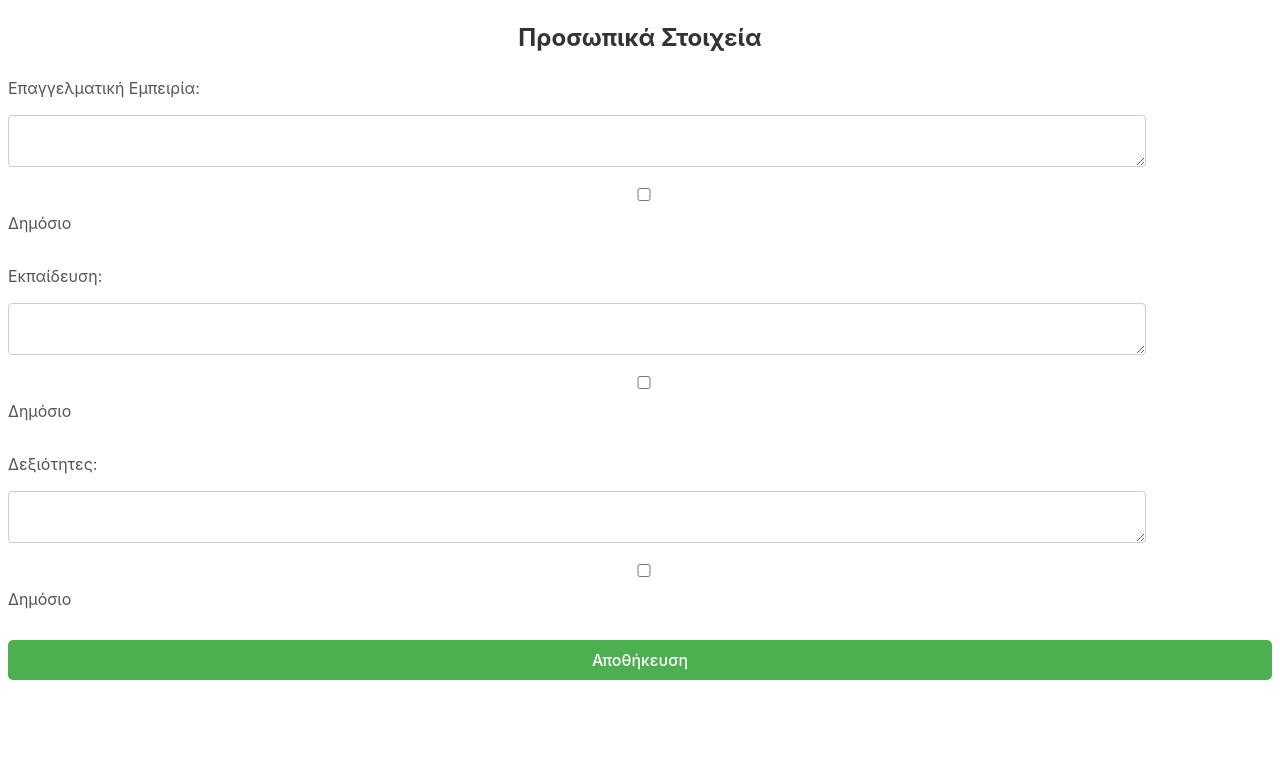
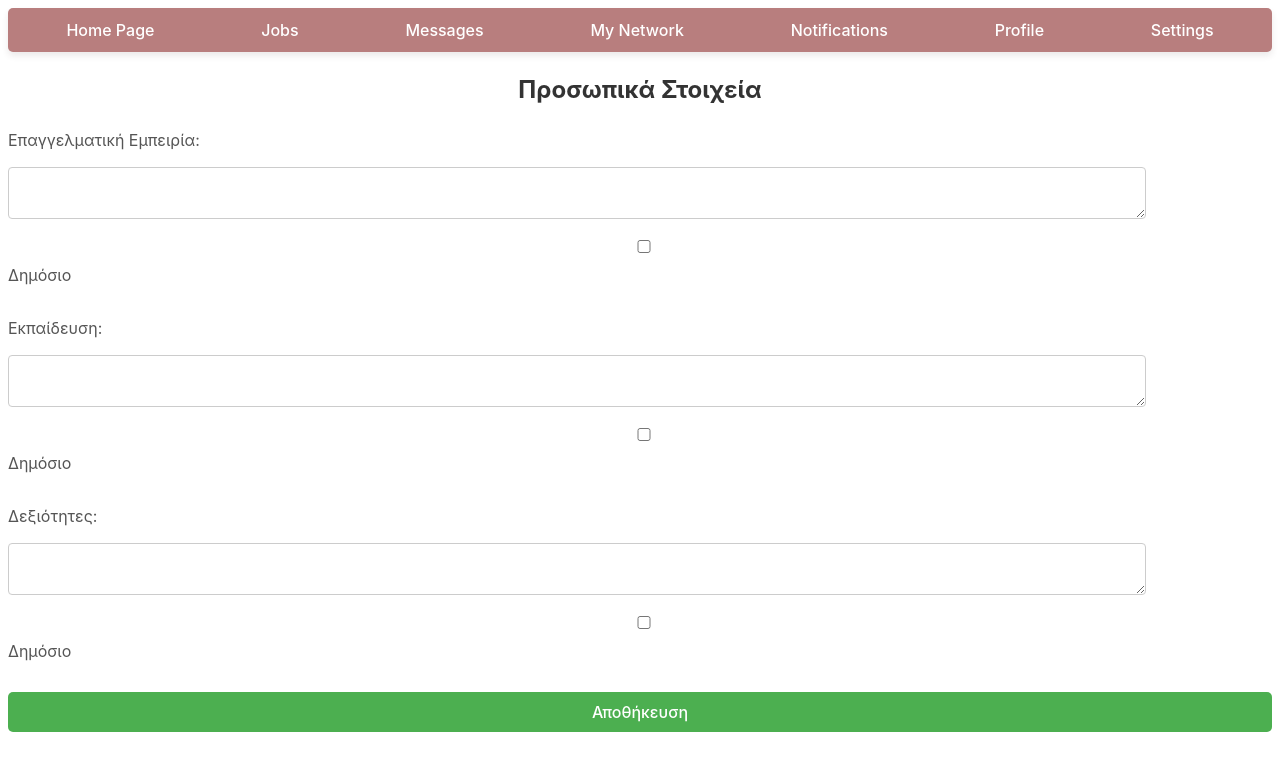
Before and after one commit to nataliakrik/django-python, a React (Vite) app in the folder frontend/: page /profile in a window 1280 px wide. Shown: the top 770 px of the page. Built offline with nearby package versions, Linux system fonts and the light colour scheme.

Commit message:
some bars

```diff
--- a/frontend/src/pages/Profile/Me.tsx
+++ b/frontend/src/pages/Profile/Me.tsx
@@ -24,6 +24,18 @@ function PersonalDetails() {
     };
 
     return (
+        <div>
+
+            <div className="top-bar">
+            <a href="./home" className="top-bar-link">Home Page</a>
+            <a href="./Jobs/index.html" className="top-bar-link">Jobs</a>
+            <a href="./Messages/index.html" className="top-bar-link">Messages</a>
+            <a href="./MyNetwork/index.html" className="top-bar-link">My Network</a>
+            <a href="./Notifications/index.html" className="top-bar-link">Notifications</a>
+            <a href="./profile" className="top-bar-link">Profile</a>
+            <a href="./settings" className="top-bar-link">Settings</a>
+        </div>
+
             <form onSubmit={handleSubmit}>
                 <h2>Προσωπικά Στοιχεία</h2>
 
@@ -80,6 +92,7 @@ function PersonalDetails() {
                 <br />
                 <button type="submit">Αποθήκευση</button>
             </form>
+        </div>
     );
 }
 
--- a/frontend/src/pages/Settings.tsx
+++ b/frontend/src/pages/Settings.tsx
@@ -30,6 +30,18 @@ function Settings() {
   };
 
   return (
+    <div>
+
+      <div className="top-bar">
+        <a href="./home" className="top-bar-link">Home Page</a>
+        <a href="./Jobs/index.html" className="top-bar-link">Jobs</a>
+        <a href="./Messages/index.html" className="top-bar-link">Messages</a>
+        <a href="./MyNetwork/index.html" className="top-bar-link">My Network</a>
+        <a href="./Notifications/index.html" className="top-bar-link">Notifications</a>
+        <a href="./profile" className="top-bar-link">Profile</a>
+        <a href="./settings" className="top-bar-link">Settings</a>
+      </div>
+
       <div className="settings-container">
         <h2>Ρυθμίσεις</h2>
         <form onSubmit={handleSubmit}>
@@ -59,6 +71,7 @@ function Settings() {
         </form>
         {message && <p>{message}</p>}
       </div>
+    </div>
   );
 }
 
--- a/frontend/src/pages/Settings/index.html
+++ b/frontend/src/pages/Settings/index.html
@@ -8,6 +8,6 @@
   </head>
   <body>
     <div id="root"></div>
-    <script type="module" src="./Settings.tsx"></script>
+    <script type="module" src="../Settings.tsx"></script>
   </body>
 </html>
```
Lines whose indentation alone changed are shown as unchanged.
